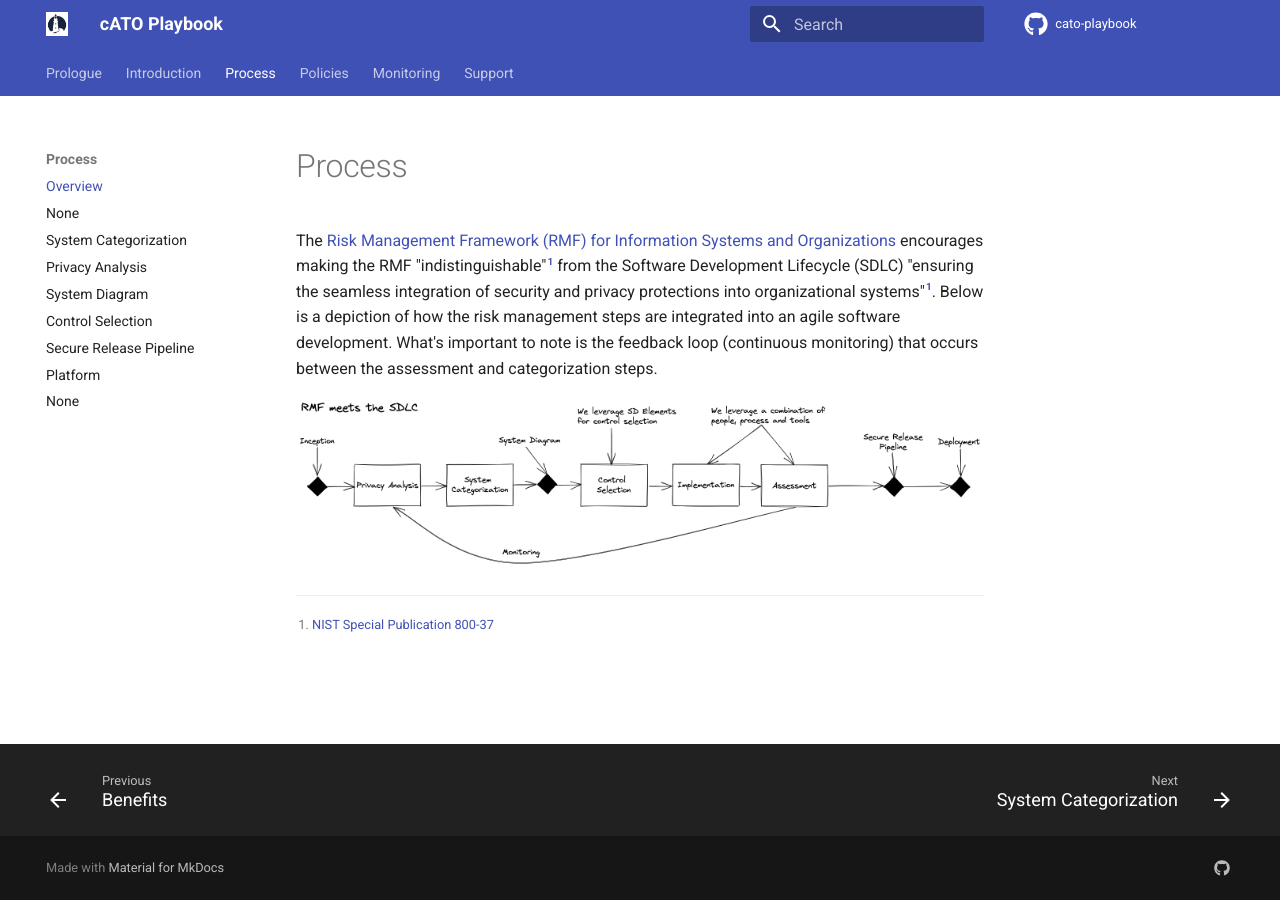
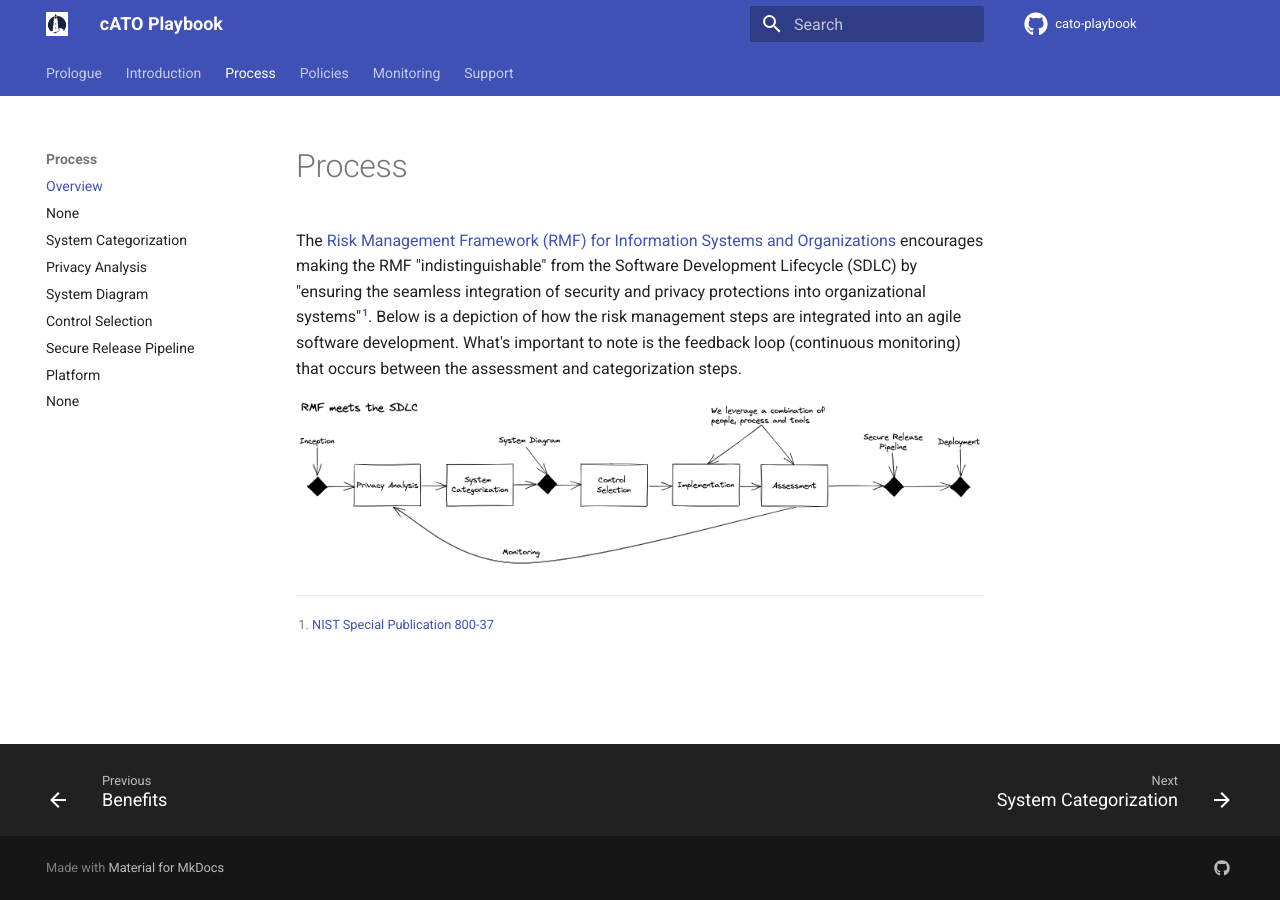
Before and after one commit to rise8-us/cato-playbook, an MkDocs documentation site: the page built from docs/process.md, in a window 1280 px wide. Built offline with MkDocs 1.6.1 and Material for MkDocs 9.7.7, drawn with Linux system fonts in a browser that asks for light colours; comment, search, counter and statistics services are not loaded.

Commit message:
generalize process doc

```diff
--- a/docs/process.md
+++ b/docs/process.md
@@ -1,10 +1,5 @@
 # Process
-The [Risk Management Framework (RMF) for Information Systems and Organizations](https://csrc.nist.gov/publications/detail/sp/800-37/rev-2/final)
-encourages making the RMF "indistinguishable"[^1] from the Software Development Lifecycle (SDLC)
-"ensuring the seamless integration of security and privacy protections into organizational systems"[^1].
-Below is a depiction of how the risk management steps are integrated into an agile software development. What's
-important to note is the feedback loop (continuous monitoring) that occurs between the assessment and
-categorization steps.
+The [Risk Management Framework (RMF) for Information Systems and Organizations](https://csrc.nist.gov/publications/detail/sp/800-37/rev-2/final) encourages making the RMF "indistinguishable" from the Software Development Lifecycle (SDLC) by "ensuring the seamless integration of security and privacy protections into organizational systems"[^1]. Below is a depiction of how the risk management steps are integrated into an agile software development. What's important to note is the feedback loop (continuous monitoring) that occurs between the assessment and categorization steps.
 
 ![Process!](images/process.png "Process")
 
```
Also changed, not shown: docs/images/process.png.
